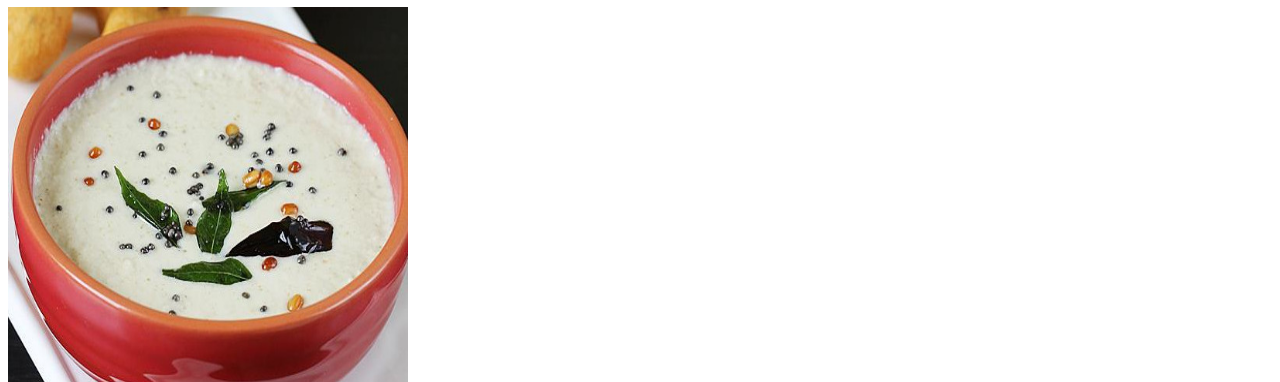
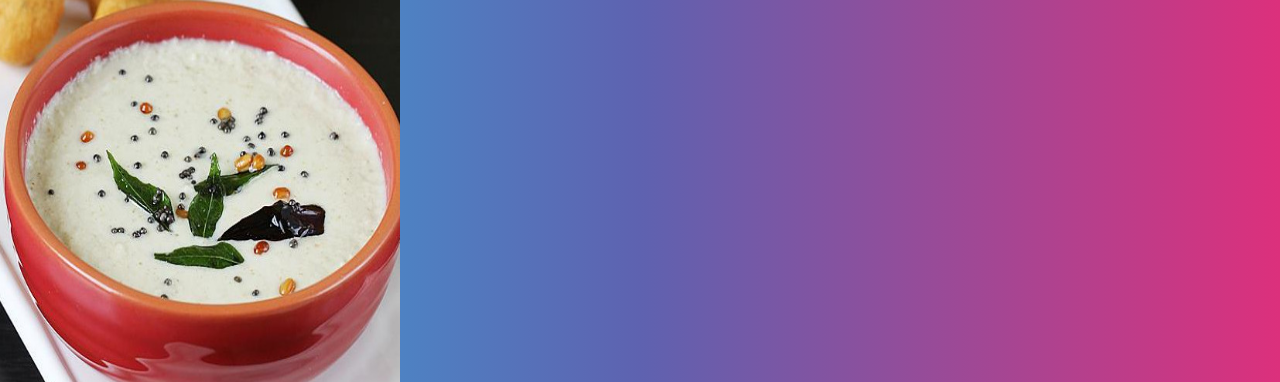
Before and after one commit to thejomaya/odin-recipes, a plain HTML site: page recipes/chutney.html in a window 1280 px wide. Shown: the part 73-455 px from the top of the page. Drawn offline with Linux system fonts and the light colour scheme; files that its build step writes are made by us from their sources.

Commit message:
Added CSS to all child pages

```diff
--- a/recipes/chutney.html
+++ b/recipes/chutney.html
@@ -5,6 +5,7 @@
     <meta http-equiv="X-UA-Compatible" content="IE=edge">
     <meta name="viewport" content="width=<device-width>, initial-scale=1.0">
     <title>Chutney Recipe</title>
+    <link rel="stylesheet" href="styles.css"
 </head>
 <body>
     <h1>Chutney</h1>
```
Also changed, not shown: recipes/dosa.html (+1 -0 lines), recipes/sambar.html (+1 -0 lines).
